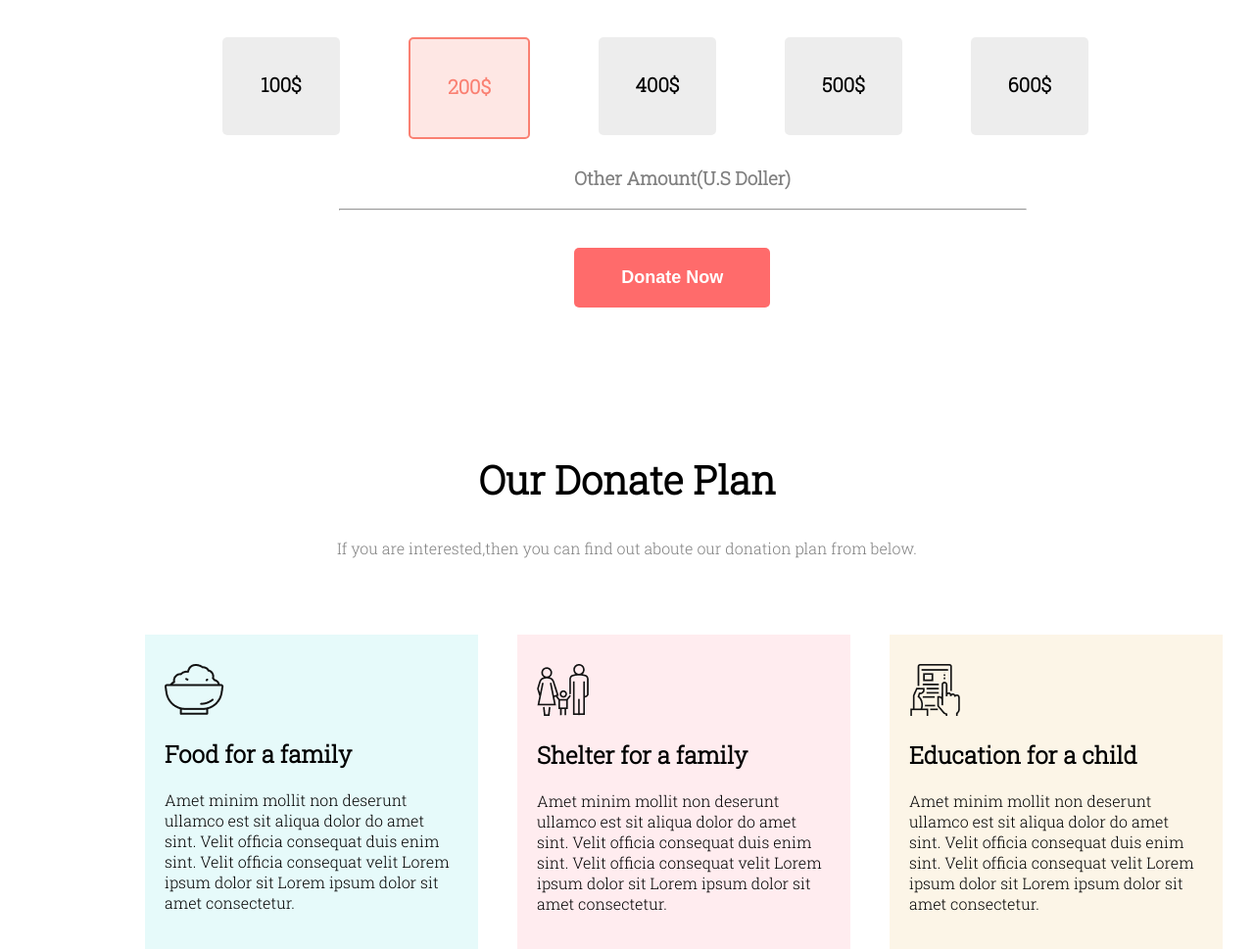
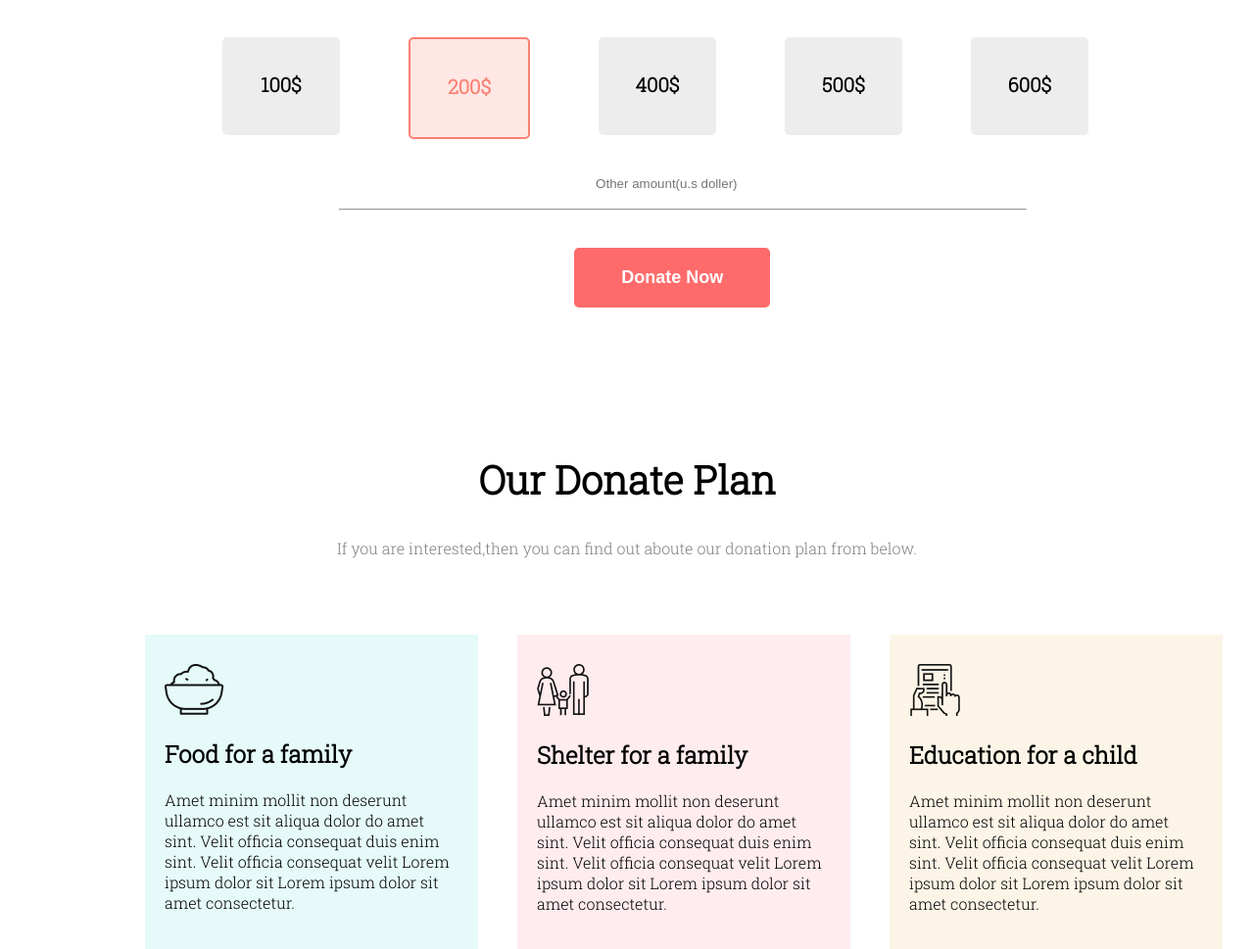
Before and after one commit to shakibgithub944/First-assignment, a plain HTML site: page index.html in a window 1280 px wide. Shown: the part 937-1906 px from the top of the page at 98% size. Drawn offline with Linux system fonts and the light colour scheme.

Commit message:
input amnt added

```diff
--- a/index.html
+++ b/index.html
@@ -50,7 +50,7 @@
             </div>
         </div>
         <div class="amount">
-            <h3>Other Amount(U.S Doller)</h3>
+            <input type="number" placeholder="Other amount(u.s doller)" name="" id="">
             <hr>
             <button class="donate-button">Donate Now </button>
         </div>
@@ -172,7 +172,7 @@
             <p>Subscribe below to get all the updates about our organization's activities.</p>
         </div>
         <div class="subscribe-sec">
-            <input type="email" placeholder="email" name="" id="">
+            <input type="email" placeholder="email" name="" id="email-sub">
             <button class="subscribe-btn">Subscribe</button>
         </div>
 
--- a/style.css
+++ b/style.css
@@ -22,14 +22,12 @@ h1{
     background-repeat: no-repeat;
     background-size: cover;
     position: relative;
-
 }
 .caption{
     text-align: center;
     position: absolute;
     top: 30%;
     left: 25%;
-
 }
 button{
     width: 200px;
@@ -89,6 +87,11 @@ span{
     bottom: 10%;
     left: 27%;
     color: grey;
+}
+input{
+    padding: 10px;
+    background: none;
+    border: none;
 }
 hr{
     width: 700px;
@@ -168,7 +171,6 @@ hr{
     width: 100%;
     height: 200px;
 }
-
 .My-update{
     width: 100%;
     height: 450px;
@@ -187,7 +189,7 @@ hr{
     top: 40%;
     left: 25%;
 }
-input{
+#email-sub{
     width: 300px;
     height: 25px;
     background-color: rgba(128, 128, 128, 0.548);
@@ -219,5 +221,4 @@ input{
 }
 .footer-area p{
     color: white;
-
 }
```
